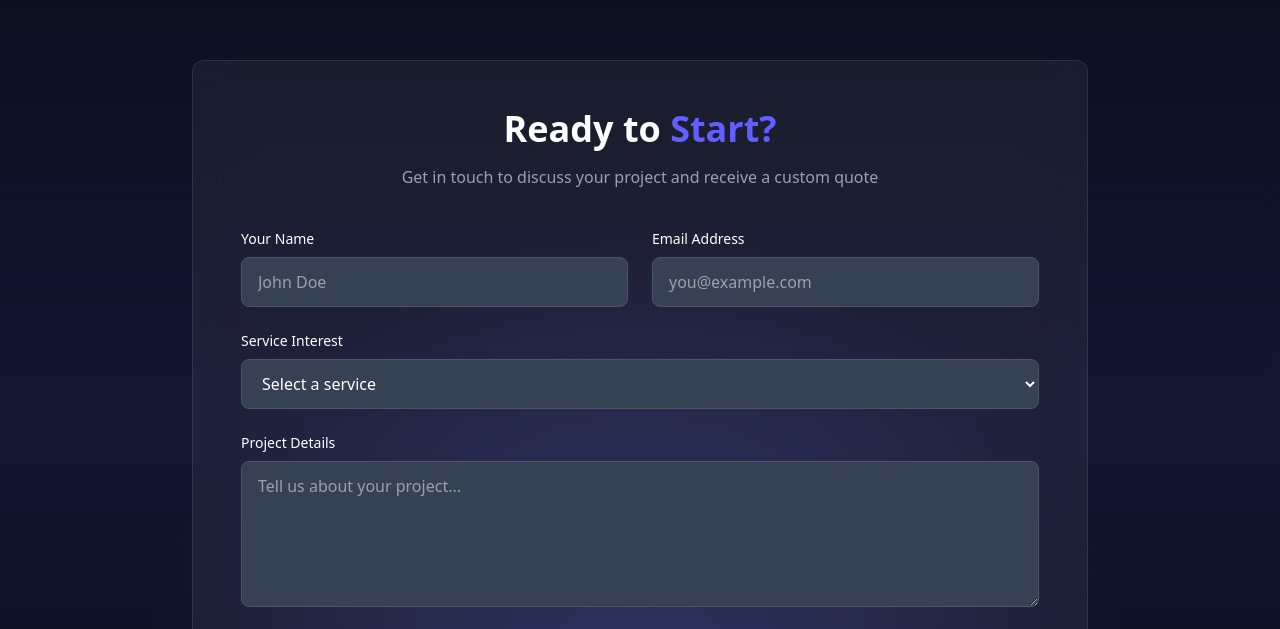
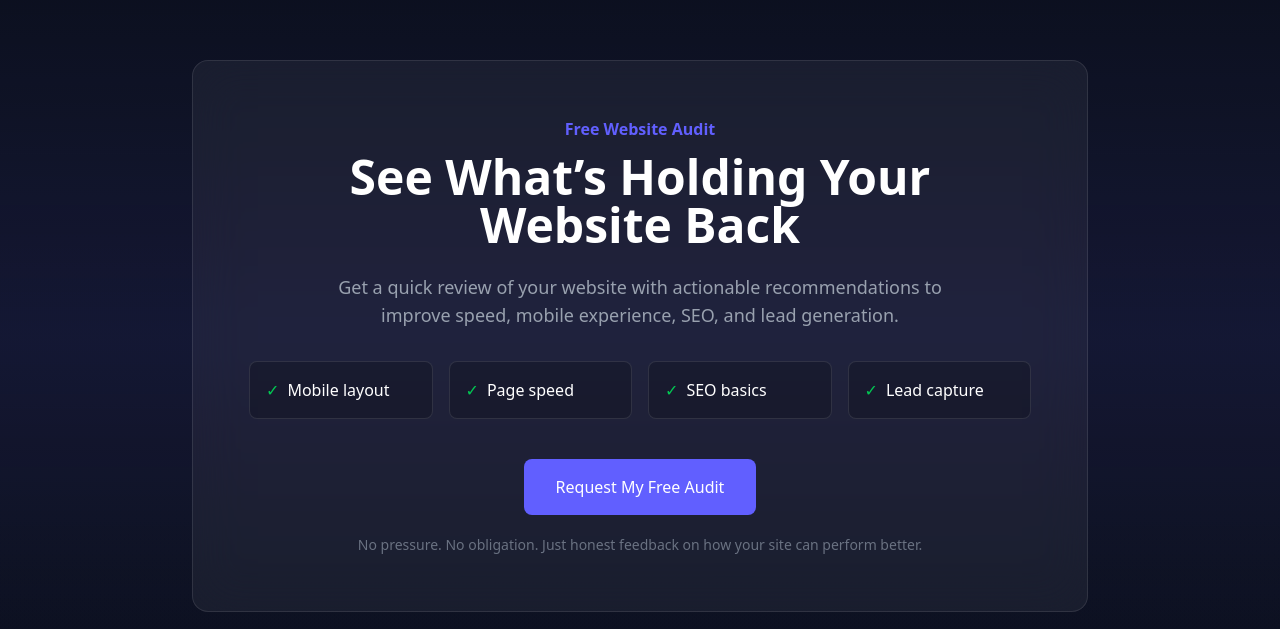
Before and after one commit to bboyd146/pixel-pioneer, a React (Vite) app: page / in a window 1280 px wide. Shown: the part 5671-6300 px from the top of the page. Built offline with nearby package versions, Linux system fonts and the light colour scheme.

Commit message:
added free audit section

```diff
--- a/src/App.jsx
+++ b/src/App.jsx
@@ -7,6 +7,7 @@ import Portfolio from "./components/Portfolio";
 import WhyChooseUs from "./components/WhyChooseUs";
 import Services from "./components/Services";
 import Pricing from "./components/Pricing";
+import FreeAudit from "./components/FreeAudit";
 import Contact from "./components/Contact";
 import Footer from "./components/Footer";
 
@@ -66,6 +67,7 @@ export default function App() {
         <WhyChooseUs />
         {/* <Commerce /> */}
         <Pricing />
+        <FreeAudit />
         <Contact />
       <Footer />
       </main>
```
